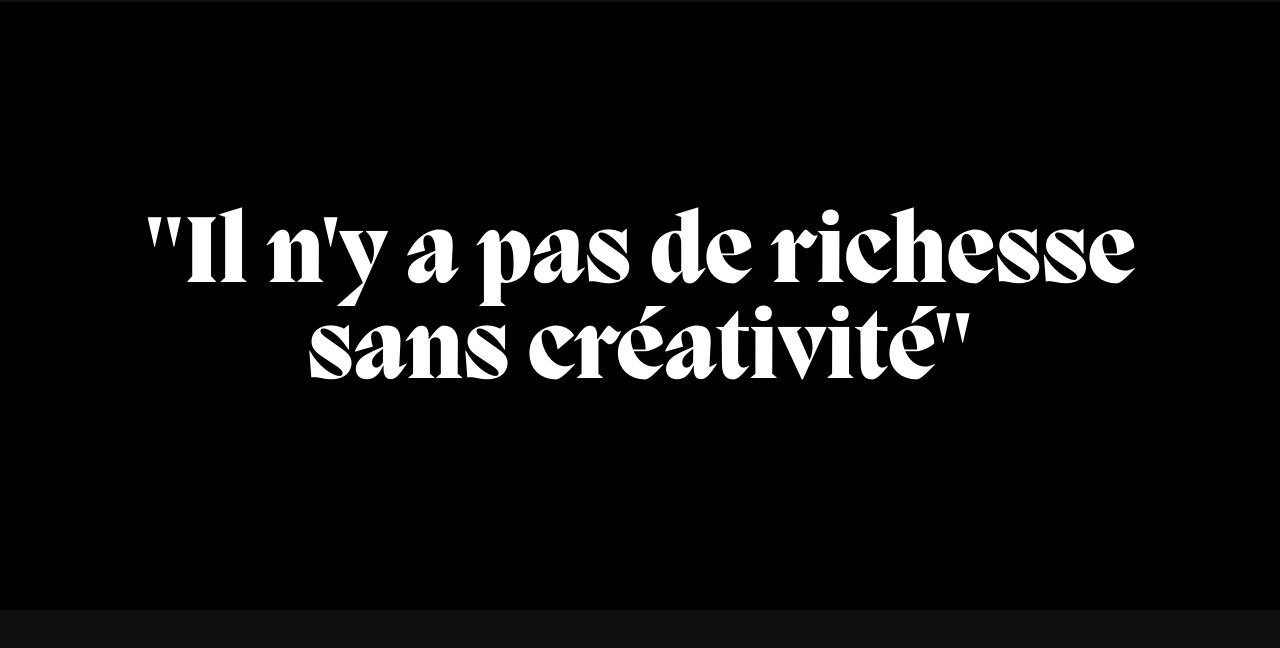
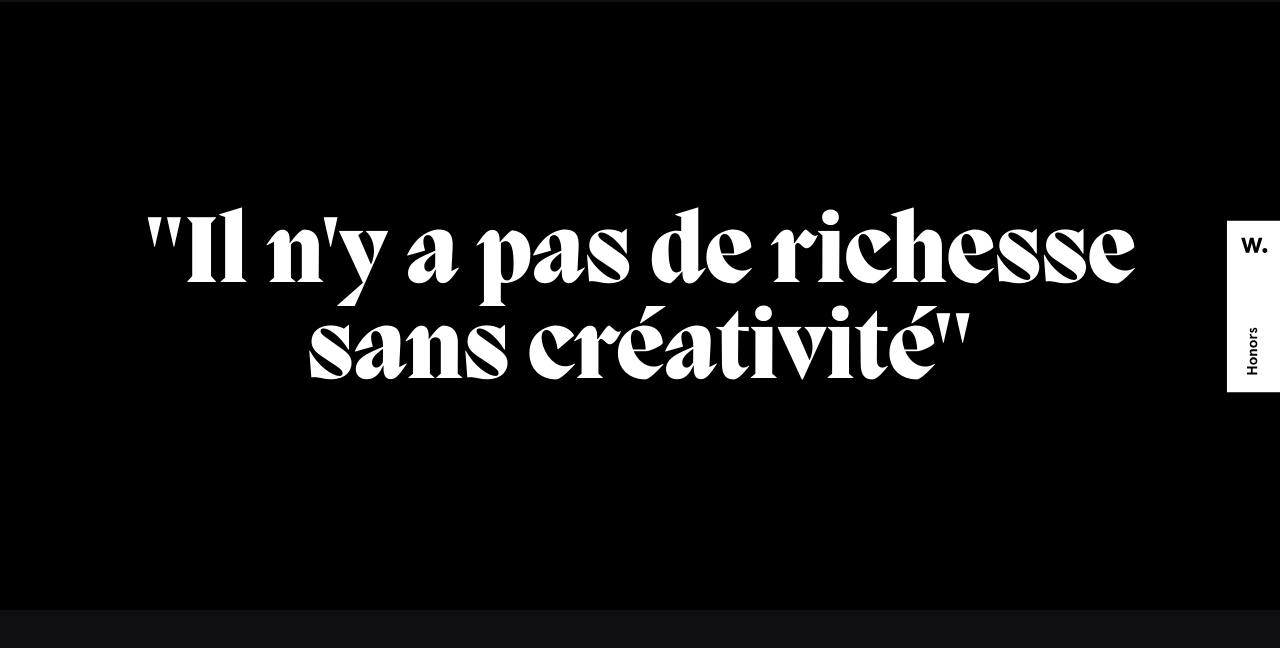
Before and after one commit to fullkeem/wolvesart-tailwind, a website: page src/index.html in a window 1280 px wide. Shown: the part 108-756 px from the top of the page. Drawn offline with Linux system fonts and the light colour scheme.

Commit message:
bookmark.svg 추가

```diff
--- a/src/index.html
+++ b/src/index.html
@@ -30,7 +30,7 @@
         </div>
       </header>
       <article
-        class="headline h-[38rem] bg-black flex flex-col justify-center items-center"
+        class="headline h-[38rem] bg-black relative flex flex-col justify-center items-center"
       >
         <div class="line">
           <h1>"Il n'y a pas de richesse</h1>
@@ -38,6 +38,14 @@
         <div class="line">
           <h1>sans créativité"</h1>
         </div>
+        <svg
+          role="img"
+          class="svg-icon absolute right-0 "
+          width="54"
+          height="173"
+        >
+          <use href="./images/icon/_sprite.svg#bookmark" />
+        </svg>
       </article>
     </div>
   </body>
```
Also changed, not shown: src/css/output.css.
